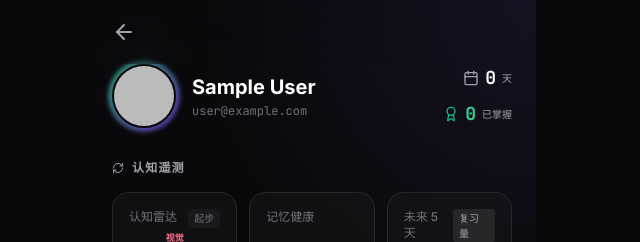
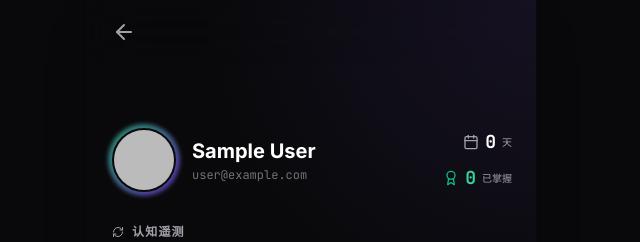
Before and after one commit to hugohua/OPUS, a Next.js app: page /dashboard/profile in a window 1280 px wide. Shown: the top 242 px of the page, without its empty margins (328-968 px from the left). Built offline with nearby package versions, Linux system fonts and the light colour scheme; no server answers; the database is empty; sample sign-in values are in the browser's storage; what bullmq, tailwindcss-safe-area would draw is missing.

Commit message:
style(profile): add top padding to hero section to prevent avatar overlap with global header

```diff
--- a/app/dashboard/profile/page.tsx
+++ b/app/dashboard/profile/page.tsx
@@ -50,7 +50,7 @@ export default async function ProfilePage() {
             />
 
             {/* ═══════════════════════ Hero Section ═══════════════════════ */}
-            <section className="relative z-10 px-6 mb-8">
+            <section className="relative z-10 px-6 pt-16 mb-8">
                 <div className="flex items-start justify-between">
                     <div className="flex items-center gap-4">
                         <div className="relative">
```
Also changed, not shown: .ai_memory/2_active_task.md.
